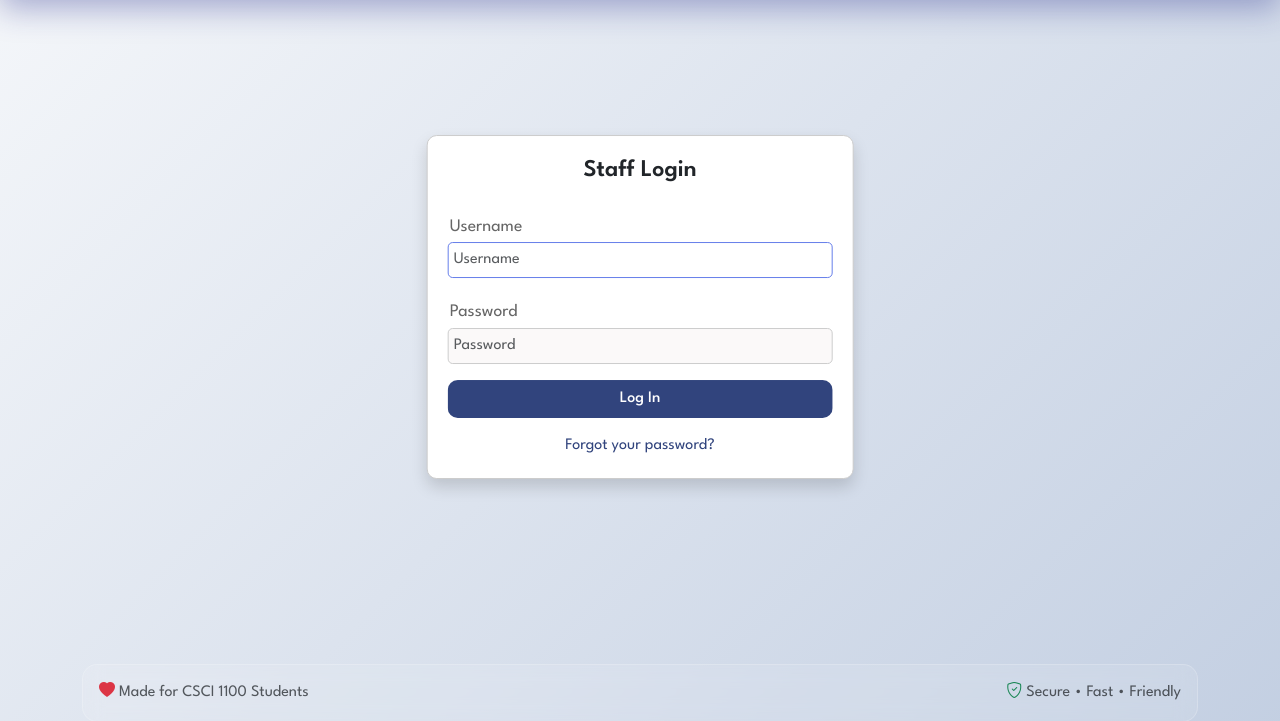
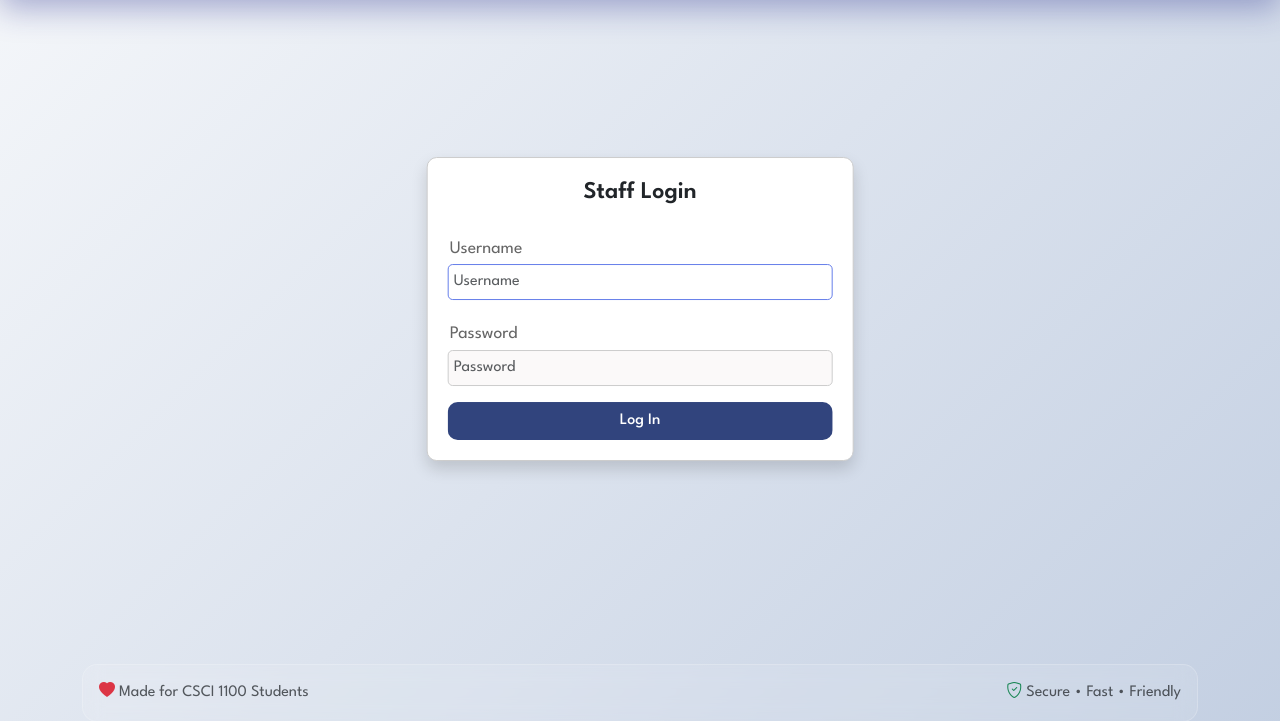
Before and after one commit to CSCI-1100/support_chat, a Django app: page /accounts/login/ in a window 1280 px wide. Shown: the part 62-783 px from the top of the page. Run offline with Django 5.2, Linux system fonts and the light colour scheme.

```diff
--- a/templates/accounts/login.html
+++ b/templates/accounts/login.html
@@ -6,7 +6,7 @@
     <div class="col-12 col-sm-10 col-md-8 col-lg-6 col-xl-4 position-absolute top-50 start-50 translate-50-rev">
         <div class="form-container shadow">
             <div class="text-center mb-4">
-                <h4 class="ff-bold">Staff Login</h4>
+                <h4 class="ff-bold text-dark">Staff Login</h4>
             </div>
 
             <form method="post" class="d-flex flex-column gap-3" novalidate>
@@ -33,7 +33,7 @@
                 {% endif %}
 
                 <button type="submit" class="btn bttn-primary ff-bold w-100">Log In</button>
-                <div class="text-center">
+                <div class="text-center" style="display: none;"><!-- NOTE: Add SMTP password reset -->
                     <a href="{% url 'password_reset' %}" class="text-highlight-primary text-decoration-none">
                         Forgot your password?
                     </a>
```
